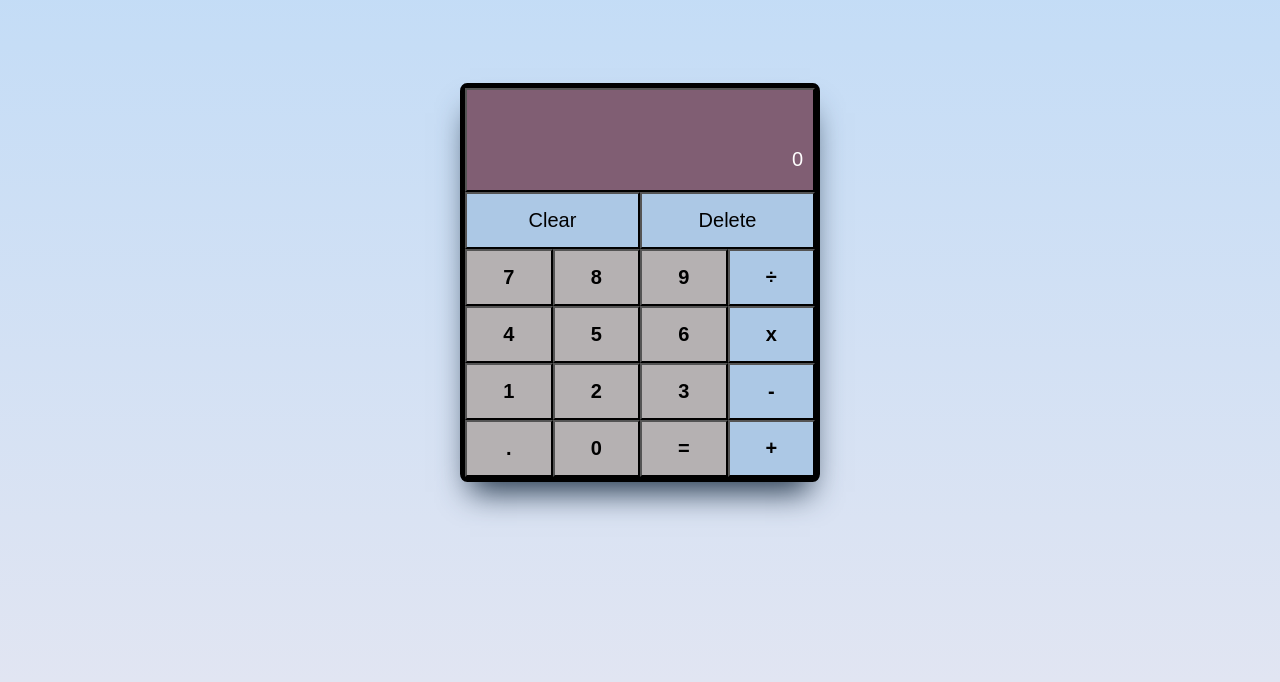
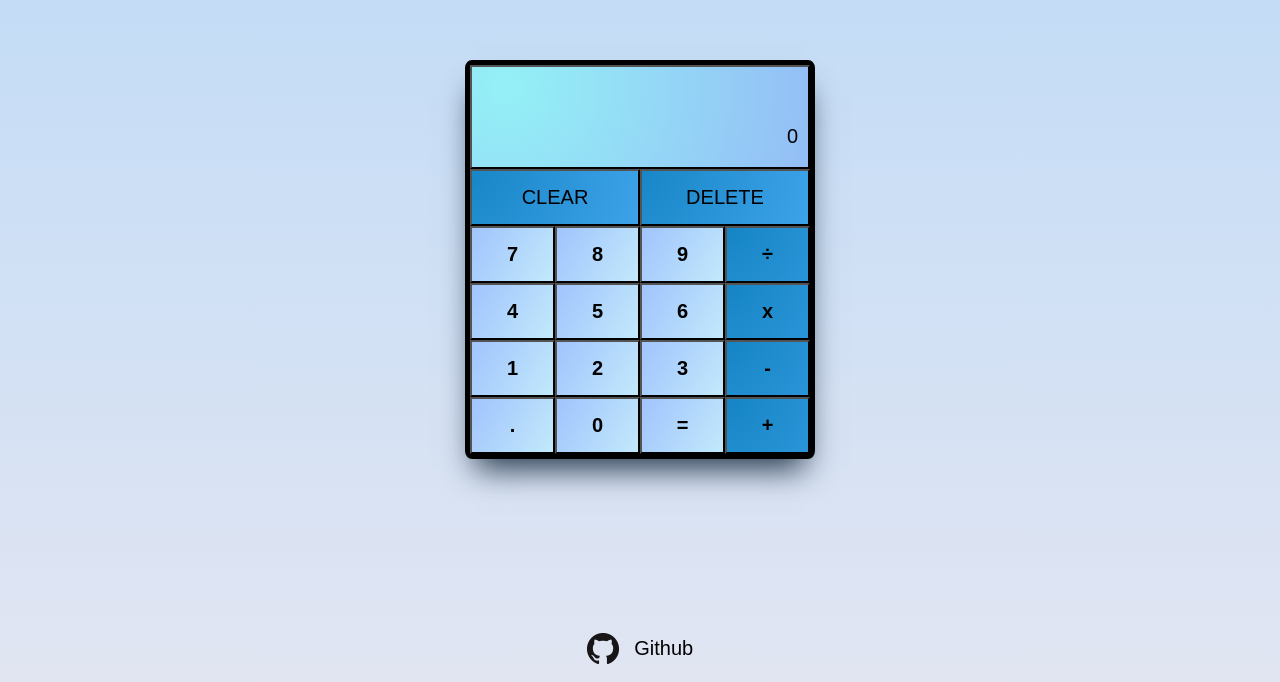
Before and after one commit to MC-GH/calculator, a plain HTML site: page index.html in a window 1280 px wide. Shown: the part 118-800 px from the top of the page. Drawn offline with Linux system fonts and the light colour scheme; a web font is replaced by a local one.

Commit message:
layout change

```diff
--- a/index.html
+++ b/index.html
@@ -17,8 +17,8 @@
     </div>
     <div id="buttonContainer">
         <div id="topButtons">
-            <button id="clearButton">Clear</button>
-            <button id="deleteButton">Delete</button>
+            <button id="clearButton">CLEAR</button>
+            <button id="deleteButton">DELETE</button>
         </div>
         <div id="lowerButtons">
             <button id="7" class="button number">7</button>
@@ -41,5 +41,11 @@
     </div>
 </div>
 </main>
+<footer>
+    <a href="https://github.com/MC-GH" target="_blank">
+    <img src="/img/GitHub-Mark-32px.png">
+    Github
+    </a>
+</footer>
 </body>
 </html>
--- a/styles.css
+++ b/styles.css
@@ -6,18 +6,29 @@ html, body, main {
     /* box-sizing: border-box; */
     margin: 0;
     padding: 0;
+}
+
+body {
+    height: 100vh;
     width: 100vw;
-    height: 100vh;
+    display:flex;
+    flex-direction: column;
+    align-items: center;
+    justify-content: space-between;
+    background: linear-gradient(#bfdbf7, #e1e5f2);
+
 }
 
 main {
+    height: 100Vh;
+    width: 100vw;
     display: flex;
     align-items: center;
     justify-content: center;
-    background: linear-gradient(#bfdbf7, #e1e5f2);
 }
+
 #calculator {
-    box-sizing: borde-box;
+    box-sizing: border-box;
     border: black 5px solid;
     border-radius: 2%;
     min-width: 200px;
@@ -30,7 +41,7 @@ main {
 }
 
 #calculatorScreen {
-    background-color: #805e73;
+    background-color: #f0fbff;
     min-height: 100px;
     display:flex;
     flex-direction: column;
@@ -38,6 +49,8 @@ main {
     flex:1;
     flex-wrap: wrap;
     border: 2px black outset;
+    background: radial-gradient(circle at 10% 20%, rgb(148, 241, 246) 0%, rgb(148, 189, 246) 100.7%);
+
     /* overflow: hidden; */
 }
 
@@ -47,7 +60,6 @@ main {
     margin-top: 20px;
     margin-right: 10px;
     font-size:20px;
-    color: white;
     flex:1;
     overflow: visible;
 }
@@ -67,8 +79,13 @@ main {
     flex:1;
     font-family: 'Goldman', sans-serif;
     font-size: 20px;
-    background-color: #ACC8E5;
+    background: radial-gradient(465px at -15.1% -25%, rgb(17, 130, 193) 0%, rgb(67, 166, 238) 49%, rgb(126, 203, 244) 90.2%);
     border: 2px black outset;
+    opacity: 1;
+}
+
+#clearButton:hover, #deleteButton:hover {
+    opacity: .7;
 }
 
 #lowerButtons {
@@ -78,7 +95,7 @@ main {
 
 .button {
     box-sizing: border-box;
-    background-color: #b5b1b2;
+    background: linear-gradient(120deg, #a1c4fd 0%, #c2e9fb 100%);
     width: 25%;
     height: 25%;
     font-weight:900;
@@ -87,18 +104,42 @@ main {
     font-family: 'Goldman', sans-serif;
     font-size: 20px;
     border: 2px black outset;
+    opacity: 1;
+}
 
-}
 
 .operator {
     box-sizing: border-box;
-    background-color: #ACC8E5;
+    background-color: #9ba6a5;
     /* border: 2px black solid; */
     /* border-right: none; */
     box-shadow: none;
-    border: 2px black outset;
+    background: radial-gradient(465px at -15.1% -25%, rgb(17, 130, 193) 0%, rgb(67, 166, 238) 49%, rgb(126, 203, 244) 90.2%);
+    opacity: 1;
+}
+.operator:hover, .button:hover {
+    opacity:.7;
 }
 
-.operator:hover {
-    background-color: #1f7a8c;
+footer {
+    display:flex;
+    height: 20px;
+    margin-bottom: 2vmax;
+    align-items: center;
+    font-family: 'Goldman', sans-serif;
+    font-size: 20px;
 }
+
+a {
+    text-decoration: none;
+    color: black;
+}
+
+a:hover {
+    opacity: .5;
+}
+
+img {
+    margin-bottom: -10px;
+    margin-right: 10px;
+}
```
Also changed, not shown: img/GitHub-Mark-32px.png (added), img/GitHub-Mark-Light-32px.png (added).
